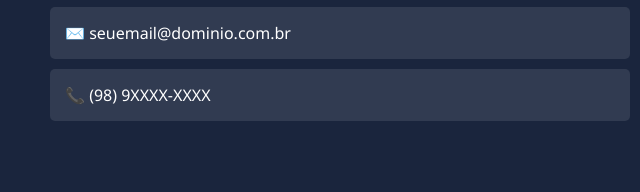
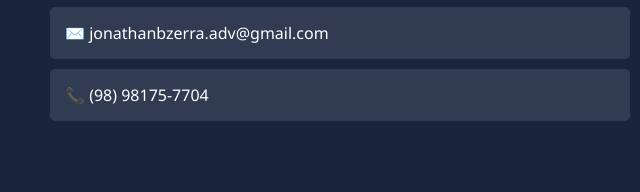
Before and after one commit to jonathanbzerra510/meu-site-oficial, a plain HTML site: page index.html in a window 1280 px wide. Shown: the part 1368-1560 px from the top of the page, 0-640 px from the left. Drawn offline with Linux system fonts and the light colour scheme.

Commit message:
Update index.html

```diff
--- a/index.html
+++ b/index.html
@@ -231,10 +231,10 @@
                 <p>📍 São Luís / São José de Ribamar - MA</p>
             </div>
             <div class="contato-item">
-                <p>✉️ seuemail@dominio.com.br</p>
+                <p>✉️ jonathanbzerra.adv@gmail.com </p>
             </div>
             <div class="contato-item">
-                <p>📞 (98) 9XXXX-XXXX</p>
+                <p>📞 (98) 98175-7704</p>
             </div>
         </div>
         <div class="contato-img">
```
